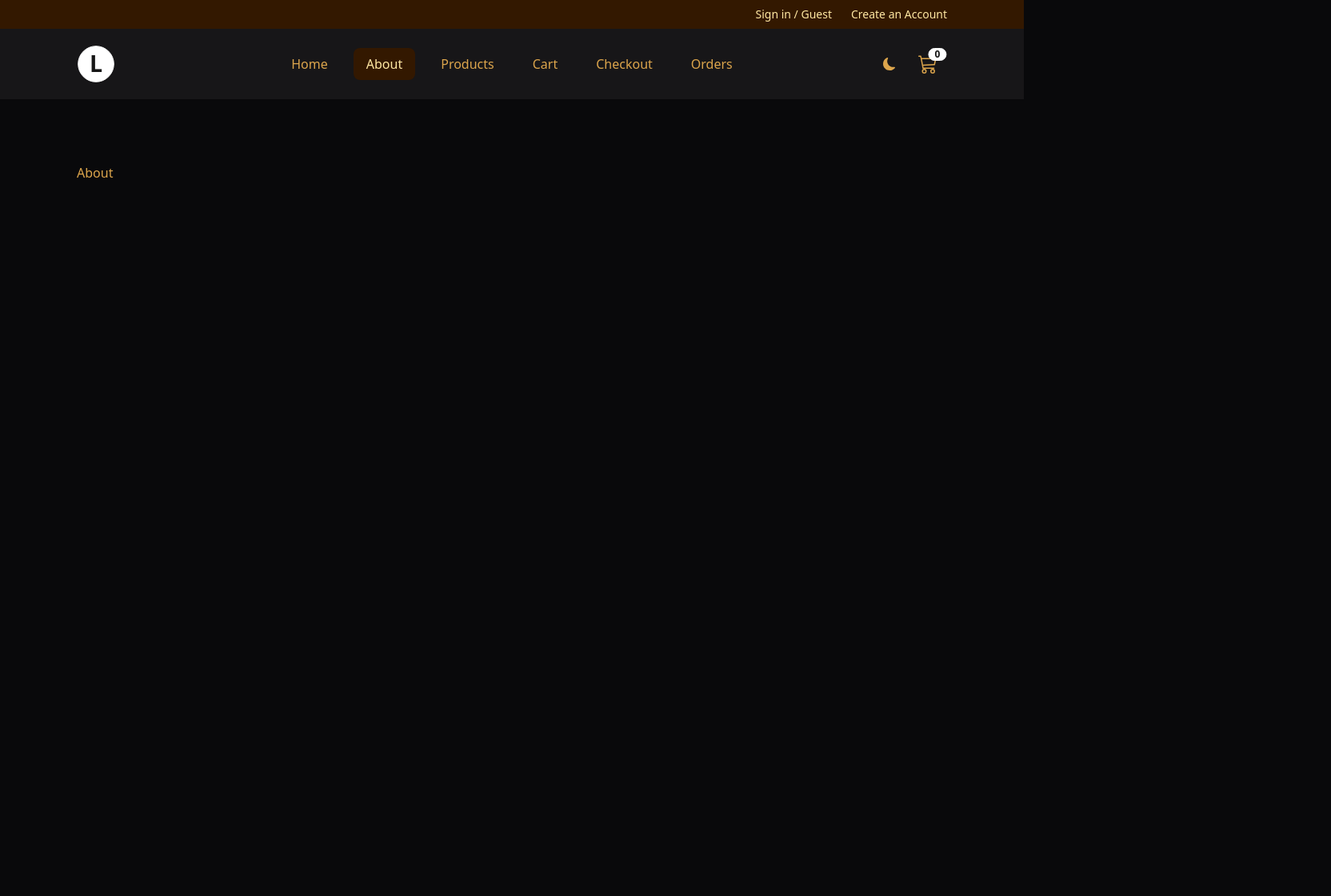
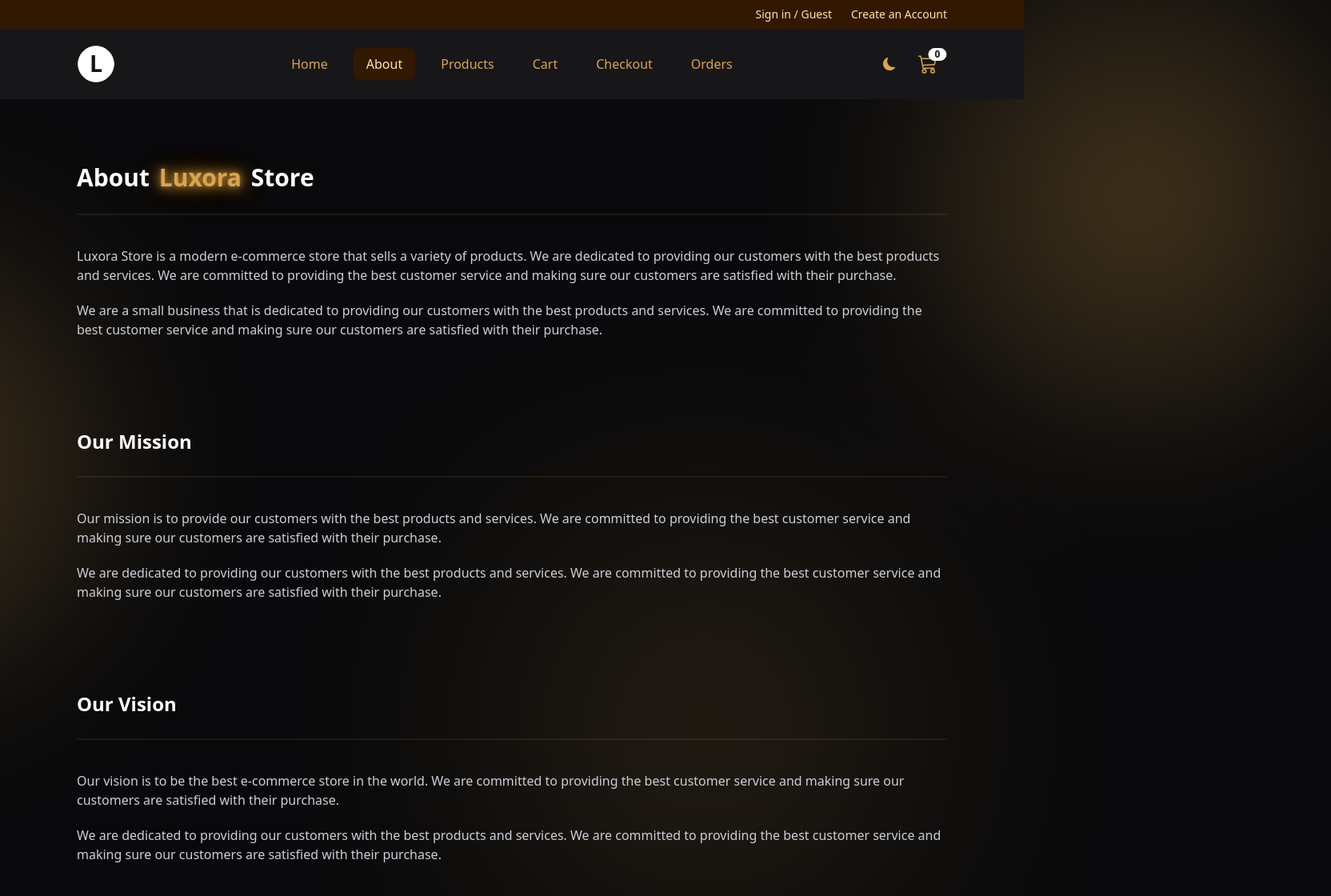
Before and after one commit to Said-MZ/Luxora-e-commerce, a React (Vite) app: page /about in a window 1280 px wide. Shown: the top 1120 px of the page at 80% size, 1664 px wide, since content can reach past the window. Before the commit the page ends 800 px from the top, so only its background shows below. Built offline with nearby package versions, Linux system fonts and the light colour scheme.

Commit message:
Add About page

```diff
--- a/src/index.css
+++ b/src/index.css
@@ -7,3 +7,14 @@
     @apply mx-auto max-w-6xl px-8;
   }
 }
+
+body {
+  overflow-x: hidden;
+}
+
+.glow-gold {
+  text-shadow: 0 0 5px rgba(220, 165, 75, 0.4), 0 0 10px rgba(220, 165, 75, 0.4),
+    0 0 15px rgba(220, 165, 75, 0.4), 0 0 20px rgba(220, 165, 75, 0.4),
+    0 0 25px rgba(220, 165, 75, 0.4), 0 0 30px rgba(220, 165, 75, 0.4),
+    0 0 35px rgba(220, 165, 75, 0.4);
+}
--- a/src/pages/About.jsx
+++ b/src/pages/About.jsx
@@ -1,9 +1,63 @@
-import React from 'react'
+import React from "react";
 
 const About = () => {
   return (
-    <div>About</div>
-  )
-}
+    <div className="text-secondary-content">
+      <div className="bg-base-content absolute shadow-2xl blur-[8rem] shadow-base-content -z-10 rounded-full opacity-25 w-[30rem] h-[30rem] top-0 -right-96 "></div>
+      <div className="bg-base-content absolute shadow-2xl blur-[8rem] shadow-base-content -z-10 rounded-full opacity-25 w-[30rem] h-[30rem] -bottom-2 -left-96 "></div>
+      <div className="bg-base-content absolute shadow-2xl blur-[10rem] shadow-base-content -z-10 rounded-full opacity-25 w-96 h-96 -bottom-[38rem] -right-80 md:-bottom-72 md:right-52 "></div>
+      <h1 className="text-3xl font-bold mb-5 text-primary">
+        About{" "}
+        <span
+          //glow text
+          className="px-1 text-base-content glow-gold"
+        >
+          Luxora{" "}
+        </span>
+        Store
+      </h1>
+      <div className="divider mb-8"></div>
+      <p className="mb-5">
+        Luxora Store is a modern e-commerce store that sells a variety of
+        products. We are dedicated to providing our customers with the best
+        products and services. We are committed to providing the best customer
+        service and making sure our customers are satisfied with their purchase.
+      </p>
+      <p>
+        We are a small business that is dedicated to providing our customers
+        with the best products and services. We are committed to providing the
+        best customer service and making sure our customers are satisfied with
+        their purchase.
+      </p>
+      <h2 className="text-2xl font-bold mt-28 mb-5 text-primary">
+        Our Mission
+      </h2>
+      <div className="divider mb-8"></div>
+      <p className="mb-5">
+        Our mission is to provide our customers with the best products and
+        services. We are committed to providing the best customer service and
+        making sure our customers are satisfied with their purchase.
+      </p>
+      <p>
+        We are dedicated to providing our customers with the best products and
+        services. We are committed to providing the best customer service and
+        making sure our customers are satisfied with their purchase.
+      </p>
 
-export default About
+      <h2 className="text-2xl font-bold mt-28 mb-5 text-primary">Our Vision</h2>
+      <div className="divider mb-8"></div>
+      <p className="mb-5">
+        Our vision is to be the best e-commerce store in the world. We are
+        committed to providing the best customer service and making sure our
+        customers are satisfied with their purchase.
+      </p>
+      <p>
+        We are dedicated to providing our customers with the best products and
+        services. We are committed to providing the best customer service and
+        making sure our customers are satisfied with their purchase.
+      </p>
+    </div>
+  );
+};
+
+export default About;
```
